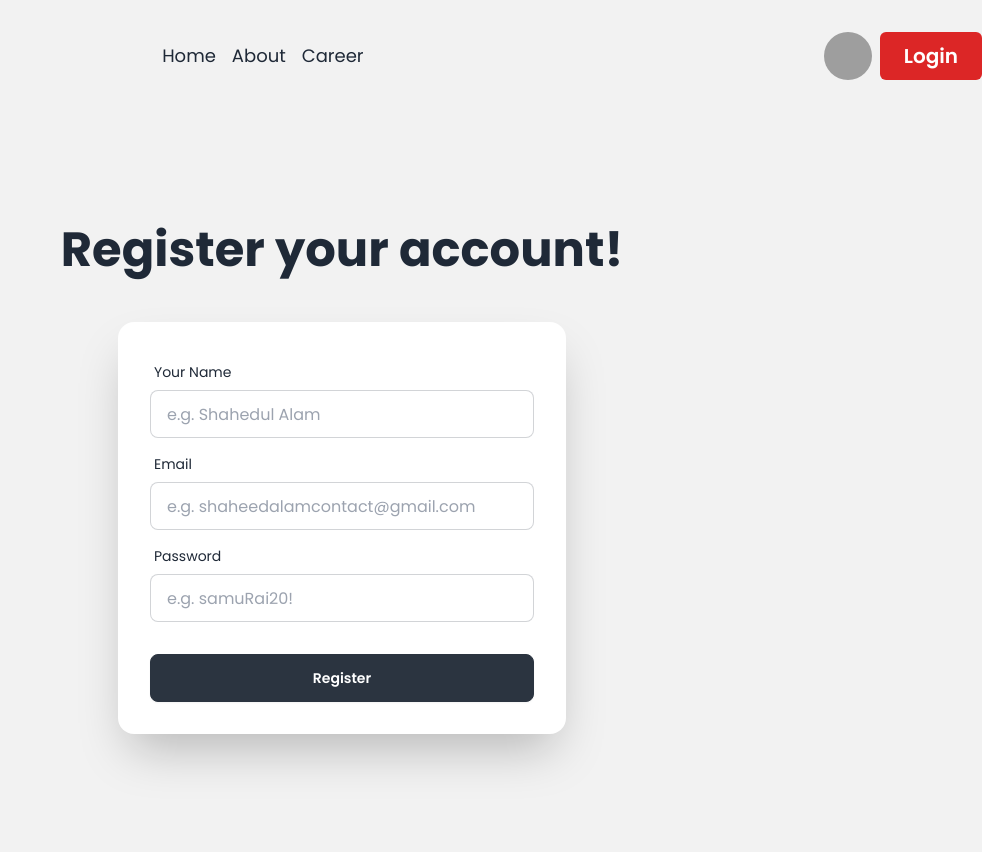
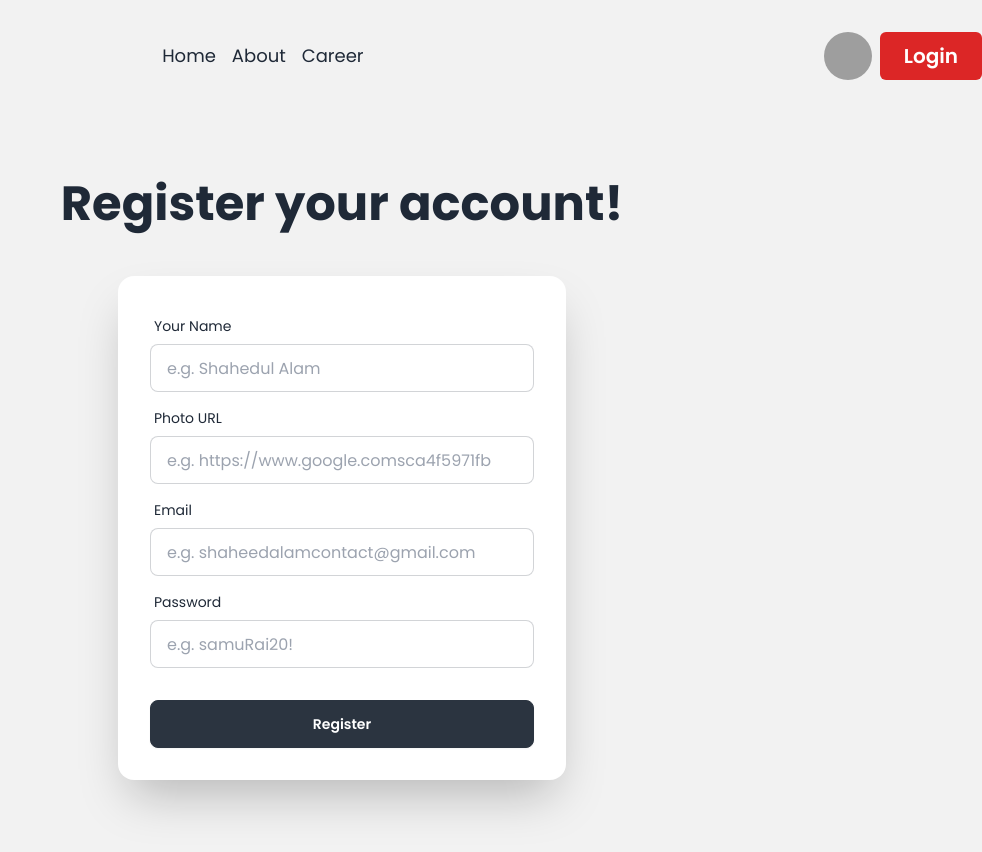
Before and after one commit to shahedul-alam/dragon-news, a React (Vite) app: page /signUp in a window 1280 px wide. Shown: the top 852 px of the page, without its empty margins (298-1280 px from the left). Built offline with nearby package versions, Linux system fonts and the light colour scheme; grey boxes are pictures that could not be loaded.

Commit message:
create user using register form feature added

```diff
--- a/src/components/SignUpForm.jsx
+++ b/src/components/SignUpForm.jsx
@@ -1,4 +1,41 @@
+import { useContext } from "react";
+import { AuthContext } from "../firebase/FirebaseAuth";
+import { useNavigate } from "react-router-dom";
+
 const SignUpForm = () => {
+  const { createUser, setUser, updateUserProfile } = useContext(AuthContext);
+  const navigate = useNavigate();
+
+  const handleCreateUser = (e) => {
+    e.preventDefault();
+    const displayName = e.target.name.value;
+    const photoURL = e.target.photoURL.value;
+    const email = e.target.email.value;
+    const password = e.target.password.value;
+
+    createUser(email, password)
+    .then((userCredential) => {
+      console.log('user created successfully');
+
+      updateUserProfile({displayName, photoURL})
+      .then(() => {
+        console.log('profile updated successfully');
+      })
+      .catch((error) => {
+        console.log(error.message);
+      });
+
+      setUser(userCredential);
+
+      e.target.reset();
+
+      navigate('/category/01');
+    })
+    .catch((error) => {
+      console.log(error.message);
+    });
+  };
+
   return (
     <div className="hero min-h-screen">
       <div className="hero-content flex-col gap-12">
@@ -6,14 +43,27 @@ const SignUpForm = () => {
           <h1 className="text-5xl font-bold">Register your account!</h1>
         </div>
         <div className="card bg-base-100 w-full max-w-md shrink-0 shadow-2xl">
-          <form className="card-body">
+          <form className="card-body" onSubmit={handleCreateUser}>
             <div className="form-control">
               <label className="label">
                 <span className="label-text">Your Name</span>
               </label>
               <input
                 type="text"
+                name="name"
                 placeholder="e.g. Shahedul Alam"
+                className="input input-bordered"
+                required
+              />
+            </div>
+            <div className="form-control">
+              <label className="label">
+                <span className="label-text">Photo URL</span>
+              </label>
+              <input
+                type="text"
+                name="photoURL"
+                placeholder="e.g. https://www.google.comsca4f5971fb"
                 className="input input-bordered"
                 required
               />
@@ -24,6 +74,7 @@ const SignUpForm = () => {
               </label>
               <input
                 type="email"
+                name="email"
                 placeholder="e.g. shaheedalamcontact@gmail.com"
                 className="input input-bordered"
                 required
@@ -35,13 +86,14 @@ const SignUpForm = () => {
               </label>
               <input
                 type="password"
+                name="password"
                 placeholder="e.g. samuRai20!"
                 className="input input-bordered"
                 required
               />
             </div>
             <div className="form-control mt-6">
-              <button className="btn btn-neutral text-white">Register</button>
+              <button className="btn btn-neutral text-white" >Register</button>
             </div>
           </form>
         </div>
--- a/src/firebase/FirebaseAuth.jsx
+++ b/src/firebase/FirebaseAuth.jsx
@@ -1,10 +1,11 @@
 import { createContext, useState } from "react";
 import { auth } from "./firebase.config";
-import { signInWithEmailAndPassword, signOut } from "firebase/auth";
+import { createUserWithEmailAndPassword, signInWithEmailAndPassword, signOut, updateProfile } from "firebase/auth";
+
+export const AuthContext = createContext();
 
 const FirebaseAuth = ({ children }) => {
-  const [user, setUser] = useState(null);
-  const Auth = createContext();
+  const [user, setUser] = useState({});
 
   const createUser = (email, password) => {
     return createUserWithEmailAndPassword(auth, email, password);
@@ -18,18 +19,23 @@ const FirebaseAuth = ({ children }) => {
     return signOut(auth);
   };
 
+  const updateUserProfile = (userInfo) => {
+    return updateProfile(auth.currentUser, {...userInfo});
+  }
+
   const authInfo = {
     user,
     setUser,
     createUser,
     signInUser,
     signOutUser,
+    updateUserProfile,
   };
 
   return (
-    <Auth.Provider value={authInfo}>
+    <AuthContext.Provider value={authInfo}>
       {children}
-    </Auth.Provider>
+    </AuthContext.Provider>
   );
 };
 
--- a/src/router/Router.jsx
+++ b/src/router/Router.jsx
@@ -5,7 +5,7 @@ import FullNewsPage from "../pages/news/FullNewsPage";
 import AboutUs from "../pages/AboutUs";
 import Career from "../pages/Career";
 import SignIn from "../pages/SignIn";
-import SignOut from "../pages/SignUp";
+import SignUp from "../pages/SignUp";
 
 
 const Router = () => {
@@ -46,7 +46,7 @@ const Router = () => {
     },
     {
       path: '/signUp',
-      element: <SignOut />,
+      element: <SignUp />,
     }
   ]);
 
```
